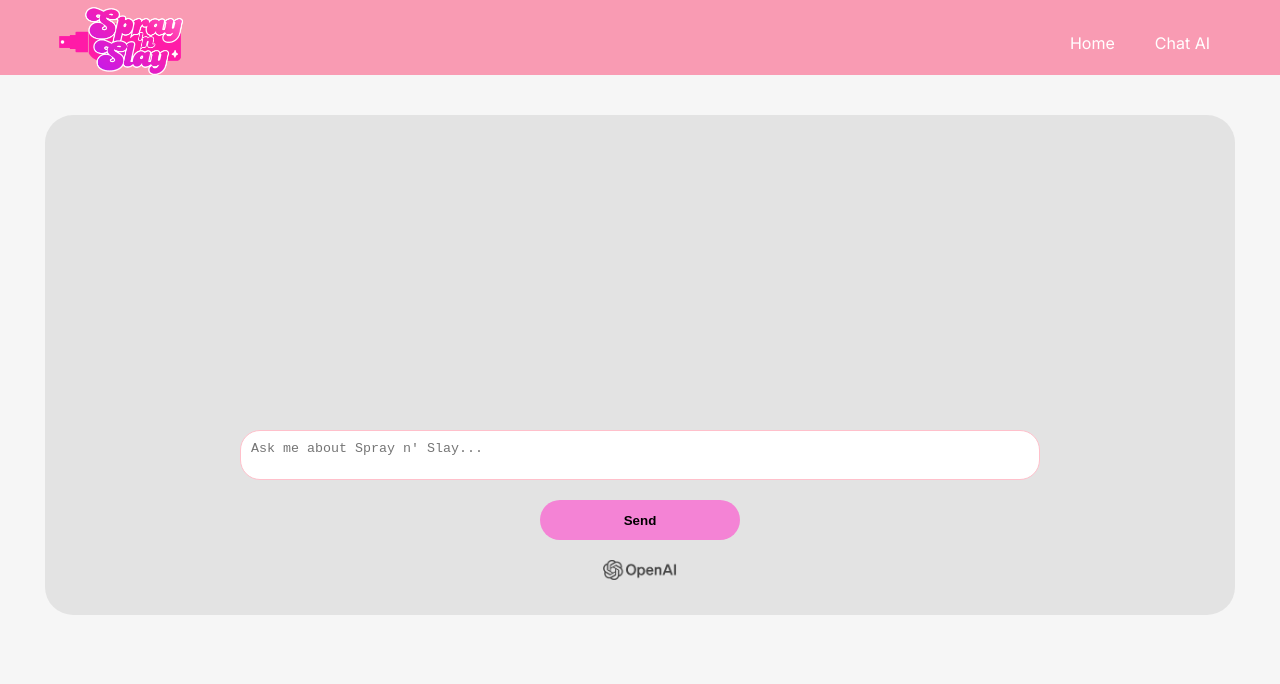
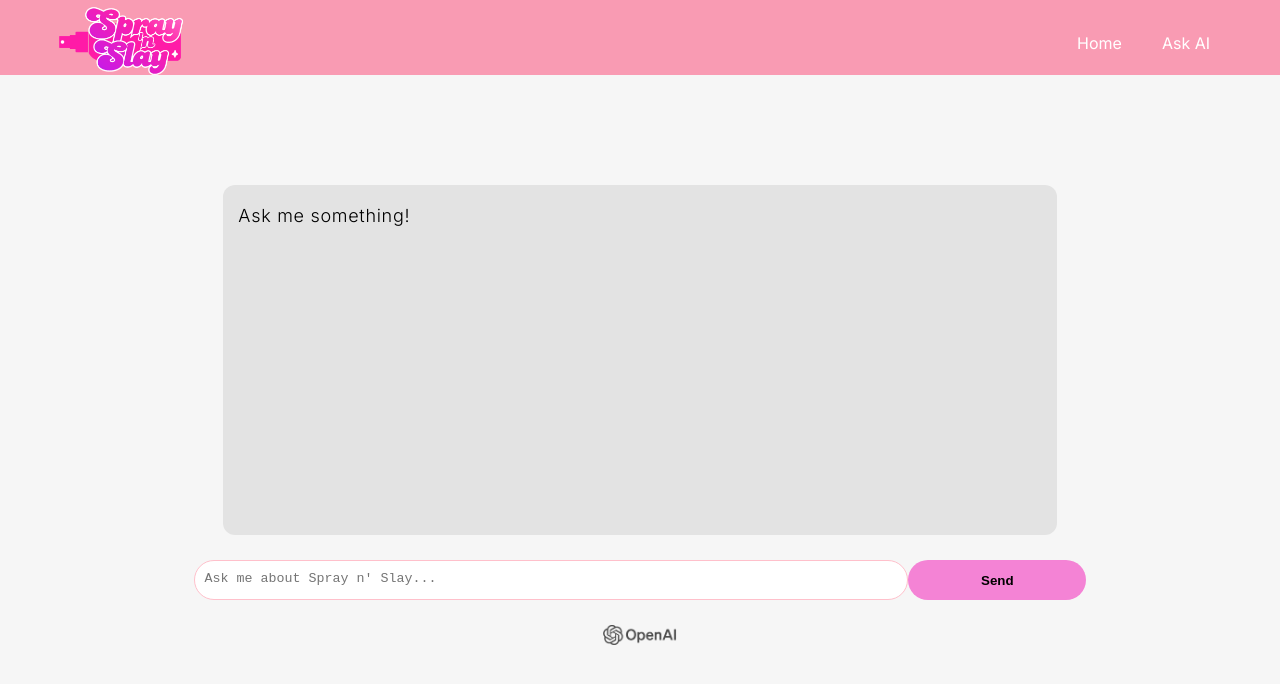
Before and after one commit to devhrvx/salinas-codes, a website: page spray-slay/chat.html in a window 1280 px wide. Drawn offline with Linux system fonts and the light colour scheme.

Commit message:
Revamp ask ai

```diff
--- a/spray-slay/chat.css
+++ b/spray-slay/chat.css
@@ -110,27 +110,38 @@ nav ul li a:active{
 .box-chat {
     font-family: 'Inter', sans-serif;
     width: 93%;
-    background-color: #a3a3a33b;
     margin-top: 40px;
-    height: 500px;
+    height: 600px;
     display: flex;
     flex-direction: column;
     align-items: center;
     justify-content: center;
     border-radius: 28px;
 }
+
+.request-box {
+    margin-top: 20px;
+    display: flex;
+    flex-direction: row;
+    justify-content: space-around;
+    width: 75%;
+    height: 50px;
+    align-items: center;
+}
 #response-output {
-    width: 800px;
-    height: 250px;
+    letter-spacing: .7px;
+    padding: 20px 15px;
+    background-color: #a3a3a33b;
+    width: 70%;
+    height: 350px;
     font-size: 18px;
     overflow: auto;
     font-weight: 300;
+    border-radius: 12px;
 }
 #user-input {
-    margin-top: 30px;
-    height: 50px;
+    height: 40px;
     width: 800px;
-    margin-bottom: 20px;
     padding: 10px;
     border: 1.5px solid pink;
     border-radius: 20px;
@@ -148,7 +159,6 @@ nav ul li a:active{
     font-weight: 700;
     border-radius: 20px;
     transition: .3s ease;
-    margin-bottom: 20px;
 }
 
 #send-btn:hover {
@@ -157,6 +167,7 @@ nav ul li a:active{
 }
 
 #openai {
+    margin-top: 20px;
     width: 100px;
     height: 20px;
     background-image: url('res/OpenAI_Logo.png');
--- a/spray-slay/chat.html
+++ b/spray-slay/chat.html
@@ -17,15 +17,17 @@
         <nav>
          <ul>
             <li><a href="index.html">Home</a></li>
-            <li><a href="">Chat AI</a></li>
+            <li><a href="">Ask AI</a></li>
         </ul>
         </nav>
     </header>
 
     <div class="box-chat">
-        <div id="response-output"></div>
-        <textarea name="user-input" id="user-input" rows="4" placeholder="Ask me about Spray n' Slay..."></textarea>
-        <button id="send-btn" onclick="sendMessage()">Send</button>
+        <div id="response-output">Ask me something!</div>
+        <div class="request-box">
+            <textarea name="user-input" id="user-input" rows="4" placeholder="Ask me about Spray n' Slay..."></textarea>
+            <button id="send-btn" onclick="sendMessage()">Send</button>
+        </div>
         <div id="openai" onclick="window.open('https://openai.com/', '_blank')"></div>
     </div>
     <script>
--- a/spray-slay/style.css
+++ b/spray-slay/style.css
@@ -349,6 +349,7 @@ nav ul li a:active{
 }
 
 .about-us {
+    user-select: none;
     font-family: 'Inter', sans-serif;
     padding: 20px;
     display: flex;
```
Also changed, not shown: spray-slay/index.html (+5 -5 lines).
